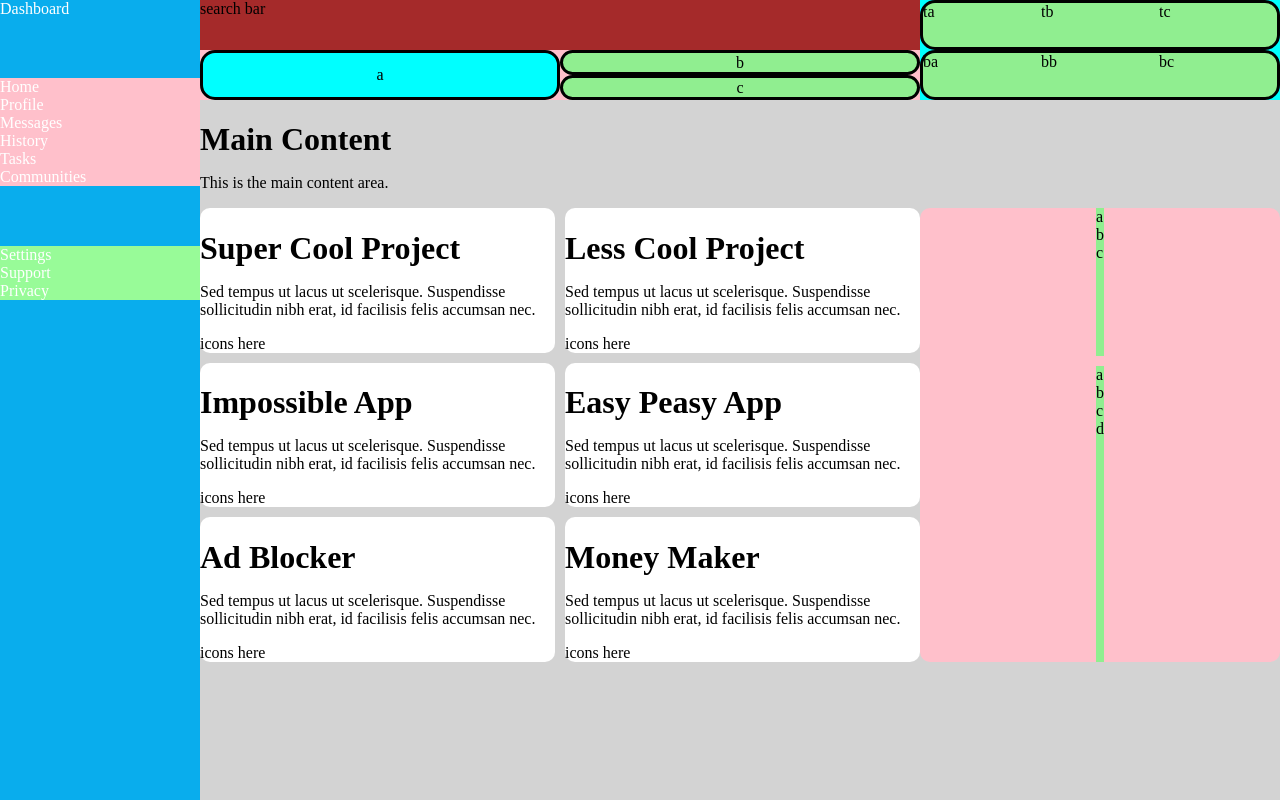
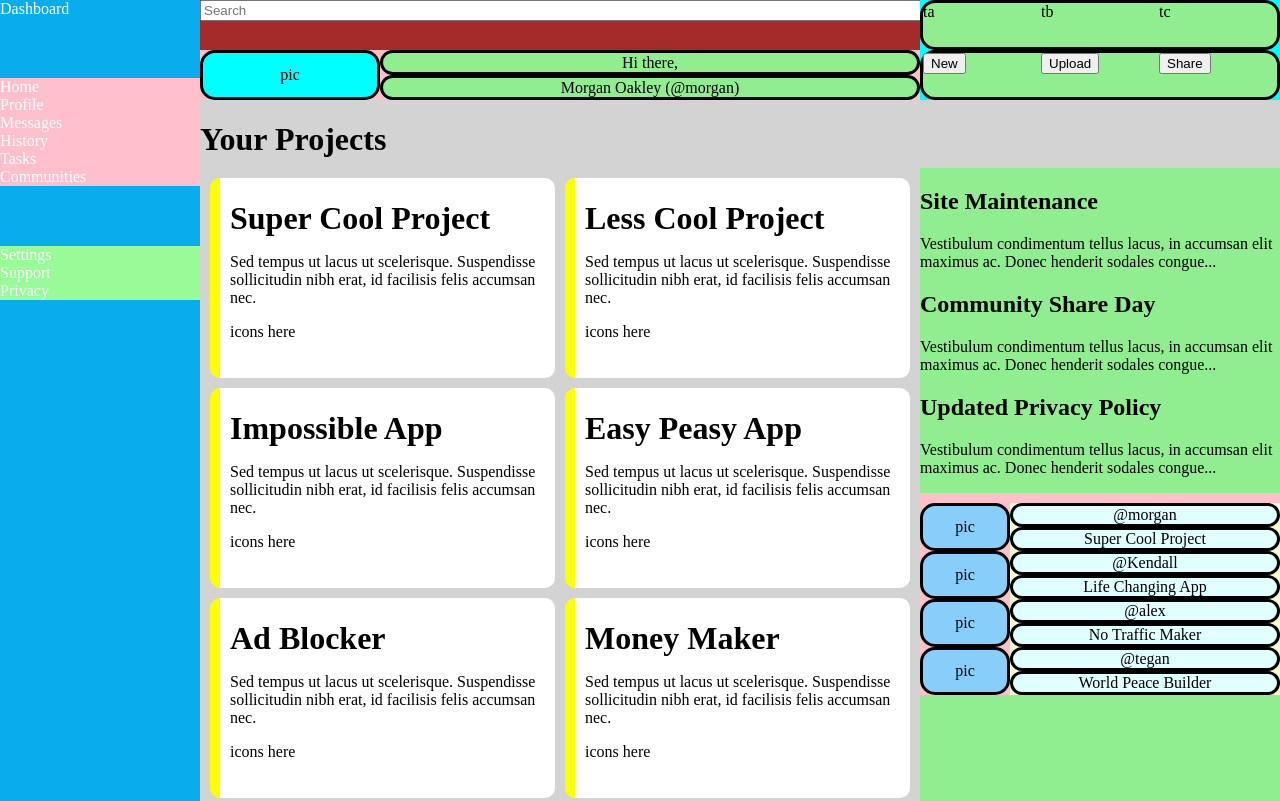
Before and after one commit to GamercoderX/odin-Project-Admin-Dashboard, a plain HTML site: page index.html in a window 1280 px wide. Shown: the top 801 px of the page. Drawn offline with Linux system fonts and the light colour scheme.

Commit message:
even more layout added

```diff
--- a/index.html
+++ b/index.html
@@ -12,14 +12,14 @@
         <div class="header">
 
             <div class="left-side">
-            <div class="header-top-left" style="background-color: brown;">search bar</div>
+                <div class="header-top-left" style="background-color: brown;"><input class="search-bar" type="text" placeholder="Search"></div>
             <div class="header-left">
                 <div class="sub">
-                a
+                pic
             </div>
             <div class="sub2">
-                <div style="background-color: lightgreen;">b</div>
-                <div style="background-color: lightgreen;">c</div>
+                <div style="background-color: lightgreen;">Hi there,</div>
+                <div style="background-color: lightgreen;">Morgan Oakley (@morgan)</div>
             </div>
 
 
@@ -32,9 +32,9 @@
                 <div>tc</div>
             </div>
             <div class="header-right-bottom">
-                <div>ba</div>
-                <div>bb</div>
-                <div>bc</div>
+                <div><button>New</button></div>
+                <div><button>Upload</button></div>
+                <div><button>Share</button></div>
             </div>
             </div>
         </div>
@@ -57,8 +57,7 @@
             </div>
         </div>
         <div class="main-content">
-            <h1>Main Content</h1>
-            <p>This is the main content area.</p>
+            <h1>Your Projects</h1>
             <div class="main-columns">
                 <div class="six-boxes" style="background-color: lightgrey;">
                 <div class="box-aqua">
@@ -107,15 +106,60 @@
                 </div>
                 <div class="two-boxes" style="background-color: pink;">
                 <div class="box-lightgreen">
-                    <div>a</div>
-                    <div>b</div>
-                    <div>c</div>
+                    <div>
+                        <h2>Site Maintenance</h2>
+                        <p>Vestibulum condimentum tellus lacus, in accumsan elit maximus ac. Donec henderit sodales congue...</p>
+                    </div>
+                    <div>
+                        <h2>Community Share Day</h2>
+                        <p>Vestibulum condimentum tellus lacus, in accumsan elit maximus ac. Donec henderit sodales congue...</p>
+                    </div>
+                    <div>
+                        <h2>Updated Privacy Policy</h2>
+                        <p>Vestibulum condimentum tellus lacus, in accumsan elit maximus ac. Donec henderit sodales congue...</p>
+                    </div>
                 </div>
                 <div class="box-lightgreen">
-                    <div>a</div>
-                    <div>b</div>
-                    <div>c</div>
-                    <div>d</div>
+                    <div>
+                        <div class="trending-profiles">
+                            <div class="trending-sub">
+                            pic
+                            </div>
+                            <div class="trending-sub2">
+                                <div>@morgan</div>
+                                <div>Super Cool Project</div>
+                            </div>
+                        </div>
+                    <div>
+                        <div class="trending-profiles">
+                            <div class="trending-sub">
+                                pic
+                            </div>
+                            <div class="trending-sub2">
+                                <div>@Kendall</div>
+                                <div>Life Changing App</div>
+                            </div>
+                        </div>
+                    <div>
+                        <div class="trending-profiles">
+                            <div class="trending-sub">
+                            pic
+                        </div>
+                        <div class="trending-sub2">
+                            <div>@alex</div>
+                            <div>No Traffic Maker</div>
+                        </div>
+                    </div>
+                    <div>
+                        <div class="trending-profiles">
+                            <div class="trending-sub">
+                            pic
+                        </div>
+                        <div class="trending-sub2">
+                            <div>@tegan</div>
+                            <div>World Peace Builder</div>
+                        </div>
+                    </div>
                 </div>
                 </div>
             </div>
--- a/styles.css
+++ b/styles.css
@@ -59,6 +59,11 @@ h1 {
 .box-aqua{
     background-color: white;
     border-radius: 10px;
+    border-left-width: 10px;
+    border-color: yellow;
+    border-left-style: solid;
+    padding-left: 10px;
+    height: 200px;
 }
 
 .box-lightgreen{
@@ -69,6 +74,8 @@ h1 {
     display: grid;
     grid-template-columns: 1fr 1fr;
     gap: 10px;
+    height: 600px;
+    margin: 10px;
 }
 
 .two-boxes{
@@ -81,6 +88,9 @@ h1 {
 
 /* header bits */
 
+.search-bar{
+    width: 100%;
+}
 .header{
     display: grid;
     grid-template-columns: 2fr 1fr;
@@ -89,7 +99,7 @@ h1 {
 .header-left{
     background-color: pink;
     display: grid;
-    grid-template-columns: 1fr 1fr;
+    grid-template-columns: 1fr 3fr;
 }
 
 .header-right{
@@ -142,3 +152,37 @@ h1 {
     display: grid;
     grid-template-rows: 1fr 1fr;
 }
+
+
+/* trending bit */
+.trending-profiles{
+    display: grid;
+    grid-template-columns: 1fr 3fr;
+    background-color: pink;
+
+}
+
+.trending-sub{
+    display: grid;
+    background-color: lightskyblue;
+    border-style: solid;
+    border-radius: 15px;
+    justify-content: center;
+    align-content: center;
+}
+
+.trending-sub2{
+    display: grid;
+    grid-template-rows: 1fr 1fr;
+    background-color: lightgoldenrodyellow;
+
+}
+
+.trending-sub2 > div{
+    display: grid;
+    background-color: lightcyan;
+    border-style: solid;
+    border-radius: 15px;
+    justify-content: center;
+    align-content: center;
+}
```
